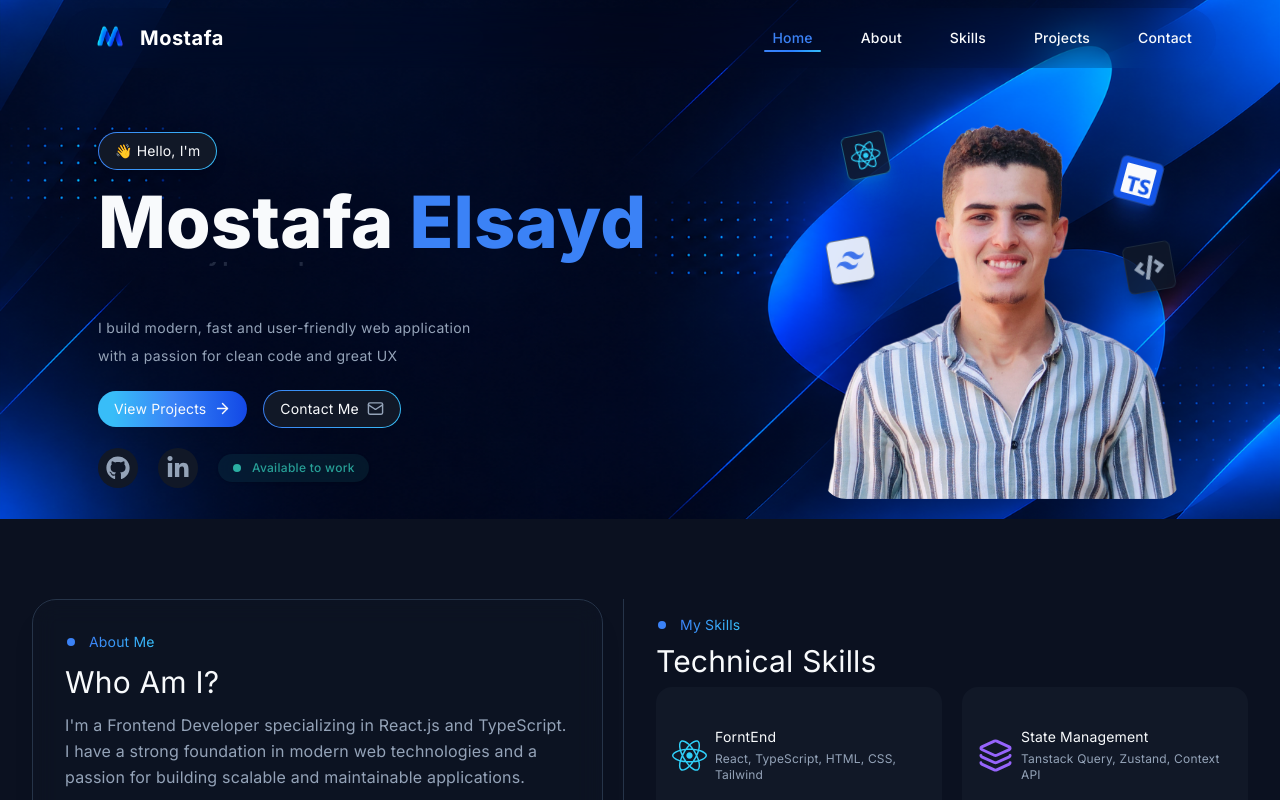
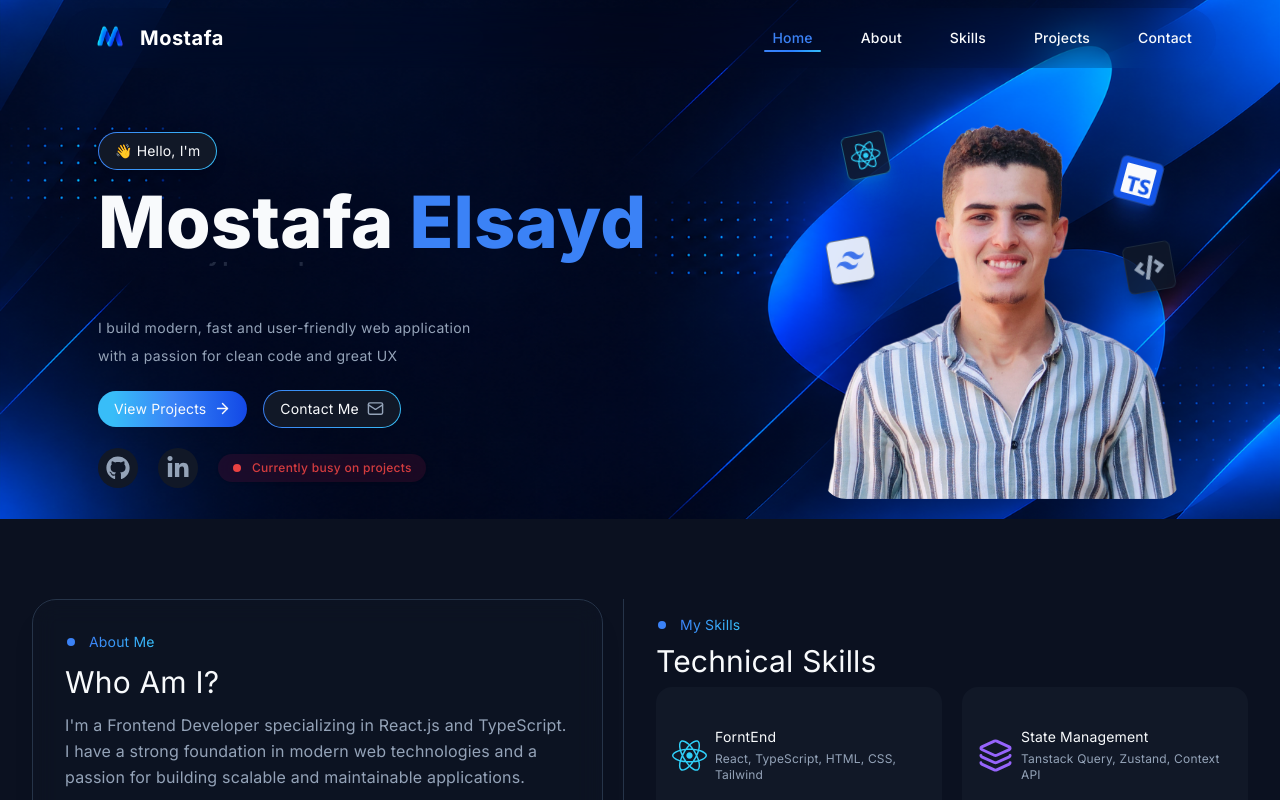
Before and after one commit to mostafa-elsayd-githup/Protfolio, a React (Vite) app: page / in a window 1280 px wide. Shown: the top 800 px of the page. Built offline with nearby package versions, Linux system fonts and the light colour scheme.

Commit message:
refactor: chane available state to false

```diff
--- a/src/components/HeroSection/Hero.tsx
+++ b/src/components/HeroSection/Hero.tsx
@@ -108,7 +108,7 @@ function Hero() {
           >
             <FaLinkedinIn className="text-2xl text-(--color-muted) hover:text-(--color-accent) transition-colors" />
           </a>
-          <AvailableStauts isAvailable={true} />
+          <AvailableStauts isAvailable={false} />
         </div>
       </motion.div>
       <motion.div
```
